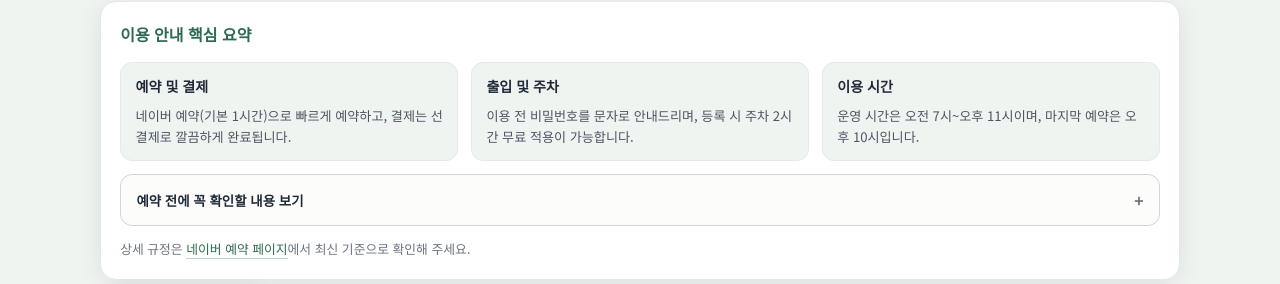
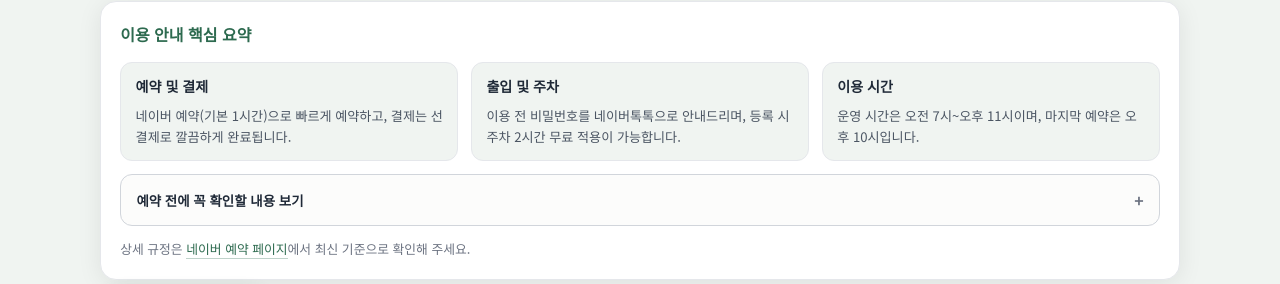
Before and after one commit to bareunspace/blog, a Jekyll site: the page built from index.html, in a window 1280 px wide and 900 px high, scrolled down 3122 px. Shown: the part 154-438 px from the top of the window. Built offline with Jekyll 4.4.1, drawn with Linux system fonts in a browser that asks for light colours.

Commit message:
Update access guidance to Naver TalkTalk

```diff
--- a/index.html
+++ b/index.html
@@ -483,7 +483,7 @@ script_version: 20260719-1
           </article>
           <article class="policy-card">
             <h4>출입 및 주차</h4>
-            <p>이용 전 비밀번호를 문자로 안내드리며, 등록 시 주차 2시간 무료 적용이 가능합니다.</p>
+            <p>이용 전 비밀번호를 네이버톡톡으로 안내드리며, 등록 시 주차 2시간 무료 적용이 가능합니다.</p>
           </article>
           <article class="policy-card">
             <h4>이용 시간</h4>
@@ -499,7 +499,7 @@ script_version: 20260719-1
             </article>
             <article class="policy-card">
               <h4>출입 및 보안</h4>
-              <p>이용 전 비밀번호를 문자로 보내드리며, 공용 공간은 안전을 위해 24시간 보안카메라를 운영합니다.</p>
+              <p>이용 전 비밀번호를 네이버톡톡으로 보내드리며, 공용 공간은 안전을 위해 24시간 보안카메라를 운영합니다.</p>
             </article>
             <article class="policy-card">
               <h4>이용 규칙</h4>
```
